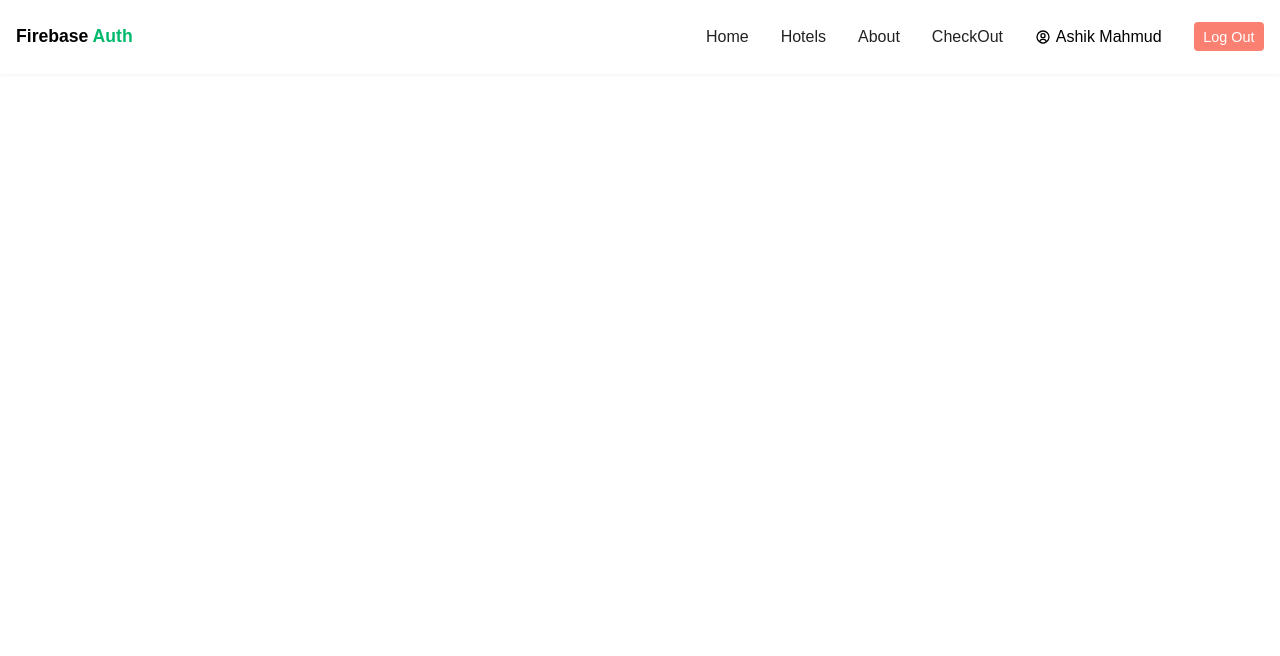
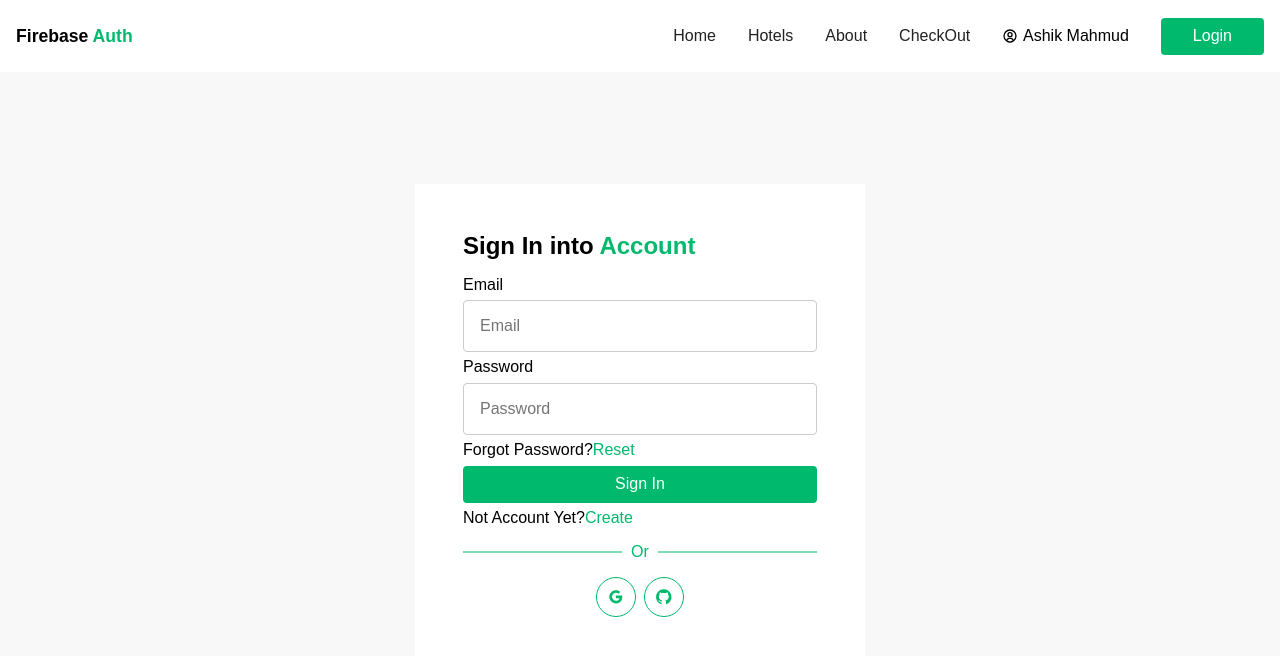
Before and after one commit to Ashik-Mahmud/react-firebase-authentication-recap, a React (Create React App) app: page /login in a window 1280 px wide. Shown: the top 656 px of the page. Built offline with nearby package versions, Linux system fonts and the light colour scheme.

Commit message:
Just design the login form

```diff
--- a/src/App.js
+++ b/src/App.js
@@ -5,6 +5,7 @@ import CheckOut from './components/Pages/CheckOut/CheckOut';
 import Header from './components/Pages/Header/Header';
 import Home from './components/Pages/Home/Home';
 import Hotels from './components/Pages/Hotels/Hotels';
+import Login from './components/Pages/Login/Login';
 function App() {
   return (
     <>
@@ -14,6 +15,7 @@ function App() {
           <Route path='/hotels' element={<Hotels />} />
           <Route  path='/about' element={<About />} />
           <Route path='/checkout' element={<CheckOut />} />
+          <Route path='/login' element={<Login />} />
       </Routes>
 
     </>
--- a/src/components/Pages/Header/Header.jsx
+++ b/src/components/Pages/Header/Header.jsx
@@ -1,8 +1,9 @@
 import React from "react";
 import { BiUserCircle } from "react-icons/bi";
-import { NavLink } from "react-router-dom";
+import { NavLink, useNavigate } from "react-router-dom";
 import styled from "styled-components";
 const Header = () => {
+  const navigate = useNavigate();
   return (
     <HeaderContainer id="header">
       <div className="container">
@@ -30,9 +31,14 @@ const Header = () => {
                   Ashik Mahmud
                 </span>
               </li>
-              <li className="logOut-btn">
+              <li>
+                <button onClick={() => navigate("/login")} className="btn">
+                  Login
+                </button>
+              </li>
+              {/*  <li className="logOut-btn">
                 <span className="cursor-pointer">Log Out</span>
-              </li>
+              </li> */}
             </ul>
           </menu>
         </nav>
@@ -43,7 +49,7 @@ const Header = () => {
 
 const HeaderContainer = styled.header`
   position: relative;
-  padding: 1.4rem 0rem;
+  padding: 1.1rem 0rem;
   box-shadow: 0px 0px 5px rgba(0, 0, 0, 0.08);
   .navbar {
     display: flex;
--- /dev/null
+++ b/src/components/Pages/Login/Login.jsx
@@ -0,0 +1,127 @@
+import React from "react";
+import { AiFillGithub, AiOutlineGoogle } from "react-icons/ai";
+import styled from "styled-components";
+const Login = () => {
+  return (
+    <LoginContainer>
+      <div className="form-wrapper">
+        <h1>
+          Sign In into <span className="colorize">Account</span>
+        </h1>
+        <form>
+          <div className="input-group">
+            <label htmlFor="email">Email</label>
+            <input type="email" name="email" id="email" placeholder="Email" />
+          </div>
+          <div className="input-group">
+            <label htmlFor="password">Password</label>
+            <input
+              type="password"
+              name="password"
+              id="password"
+              placeholder="Password"
+            />
+          </div>
+          <p>
+            Forgot Password?
+            <span className="cursor-pointer colorize">Reset</span>
+          </p>
+          <div className="input-group">
+            <button className="btn">Sign In</button>
+          </div>
+          <p>
+            Not Account Yet?
+            <span className="cursor-pointer colorize">Create</span>
+          </p>
+          <p className="line">Or</p>
+          <div className="btn-group">
+            <button>
+              <AiOutlineGoogle />
+            </button>
+            <button>
+              <AiFillGithub />
+            </button>
+          </div>
+        </form>
+      </div>
+    </LoginContainer>
+  );
+};
+
+const LoginContainer = styled.section`
+  position: relative;
+  display: grid;
+  place-items: center;
+  background-color: #f8f8f8;
+  min-height: 90vh;
+  .form-wrapper {
+    position: relative;
+    background: #fff;
+    width: 450px;
+    padding: 3rem;
+    form {
+      margin: 1rem 0rem;
+    }
+    .input-group {
+      display: flex;
+      flex-direction: column;
+      gap: 0.4rem;
+      margin: 0.4rem 0rem;
+      input {
+        width: 100%;
+        padding: 1rem;
+        border: 1px solid #ccc;
+        font-family: var(--fonts);
+        font-size: 1rem;
+        border-radius: 4px;
+      }
+    }
+    .line {
+      width: 100%;
+      position: relative;
+      margin: 1rem 0rem;
+      text-align: center;
+      color: var(--primary-color);
+      &::after,
+      &::before {
+        content: "";
+        width: 45%;
+        height: 1px;
+        background-color: var(--primary-color);
+        display: block;
+        position: absolute;
+        top: 50%;
+        transform: translateY(-50%);
+      }
+      &::after {
+        right: 0%;
+      }
+    }
+    .btn-group {
+      text-align: center;
+      position: relative;
+      display: flex;
+      align-items: center;
+      justify-content: center;
+      gap: 0.5rem;
+      button {
+        width: 40px;
+        height: 40px;
+        display: grid;
+        place-items: center;
+        font-size: 1.1rem;
+        background: transparent;
+        color: var(--primary-color);
+        border: 1px solid var(--primary-color);
+        cursor: pointer;
+        border-radius: 50%;
+        transition: all 0.3s ease;
+        &:hover {
+          background: var(--primary-color);
+          color: var(--accent-color);
+        }
+      }
+    }
+  }
+`;
+export default Login;
```
